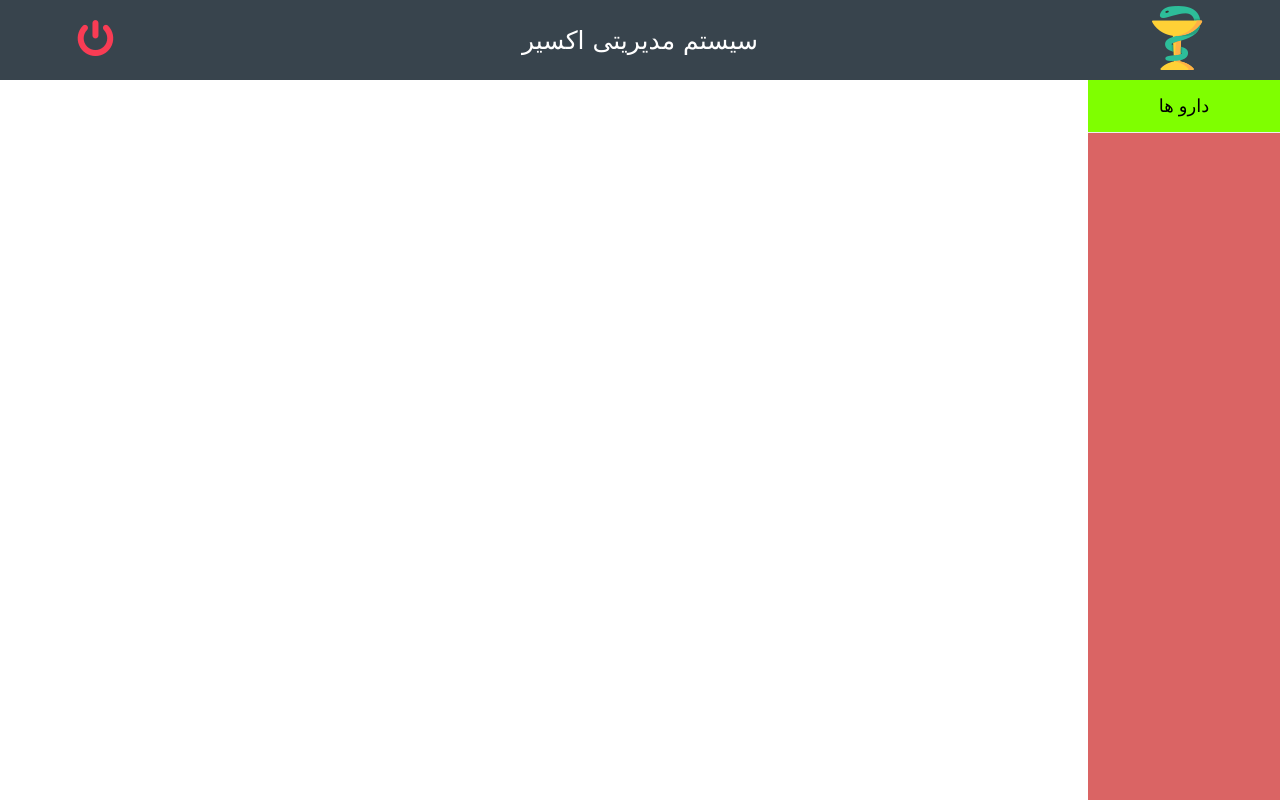
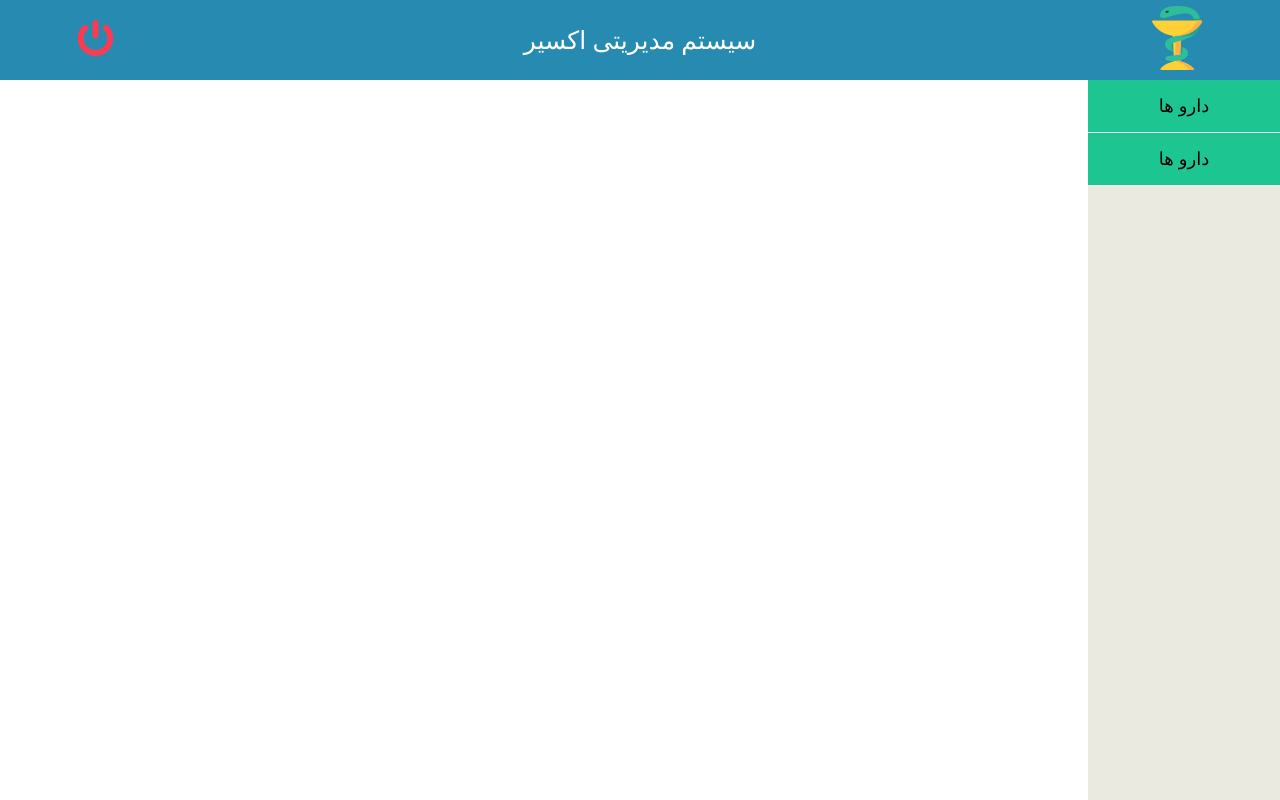
Before and after one commit to RezaHabibi1001/ExchangeFront, a React (Create React App) app: page / in a window 1280 px wide. Built offline with nearby package versions, Linux system fonts and the light colour scheme.

Commit message:
colors palets added

```diff
--- a/src/Components/StaticComponents/SideBar.jsx
+++ b/src/Components/StaticComponents/SideBar.jsx
@@ -5,7 +5,12 @@ export function SideBar() {
         <div className="sideBar-container">
             <DropDownButton
             dropdownName="دارو ها"
-            dropdownLink={[{linkName:'ثبت دارو',linkUrl:'Home'},{linkName:'لیست دارو',linkUrl:'FARHOME'}]} />
+            dropdownLink={[{linkName:'ثبت دارو',linkUrl:'Home'},{linkName:'لیست دارو',linkUrl:'FARHOME'}]}
+            />
+            <DropDownButton
+            dropdownName="دارو ها"
+            dropdownLink={[{linkName:'ثبت دارو',linkUrl:'Home'},{linkName:'لیست دارو',linkUrl:'FARHOME'}]}
+            />
         </div>
     )
 }
--- a/src/Styles/StaticComponents/DropDownButton.css
+++ b/src/Styles/StaticComponents/DropDownButton.css
@@ -1,7 +1,7 @@
 .drop-btn{
     width: 100%;
     padding:15px 0;
-    background-color: chartreuse;
+    background-color: #1DC690;
     border: none;
     outline: none;
     font-size: 18px;
--- a/src/Styles/StaticComponents/Global.css
+++ b/src/Styles/StaticComponents/Global.css
@@ -4,5 +4,13 @@
     box-sizing: border-box;
 }
 body{
-    font-family: 'Lucida Sans', 'Lucida Sans Regular', 'Lucida Grande', 'Lucida Sans Unicode', Geneva, Verdana, sans-serif;
+    font-family:'Times New Roman', Times, serif;
 }
+:root{
+    --color-first: #1DC690;
+    --color-second:#278AB0;
+    --color-third:#1C4670;
+    --color-fourth:#EAEAE0;
+    --color-white:#fff;
+    --color-black:#000;
+}
--- a/src/Styles/StaticComponents/Header.css
+++ b/src/Styles/StaticComponents/Header.css
@@ -1,12 +1,15 @@
+@import url('../StaticComponents/Global.css');
 .header-container{
     width: 100%;
     height: 80px;
-    background-color:#38444d;
+    background-color:var(--color-second);
     display: flex;
     flex-direction: row;
     justify-content: space-between;
     align-items: center;
     padding:0 5%;
+    position: fixed;
+    z-index: 1000;
 }
 .header-heading{
     font-size: 25px;
--- a/src/Styles/StaticComponents/SideBar.css
+++ b/src/Styles/StaticComponents/SideBar.css
@@ -1,9 +1,13 @@
+@import url('../StaticComponents/Global.css');
 .sideBar-container{
     width: 15%;
     min-height: calc(100vh - 80px);
     float: right;
     direction: rtl;
-    background-color: #da6464;
+    background-color: var(--color-fourth);
+    position: absolute;
+    top: 80px;
+    right: 0;
 }
 .dropdown-content a{
     text-decoration: none;
```
